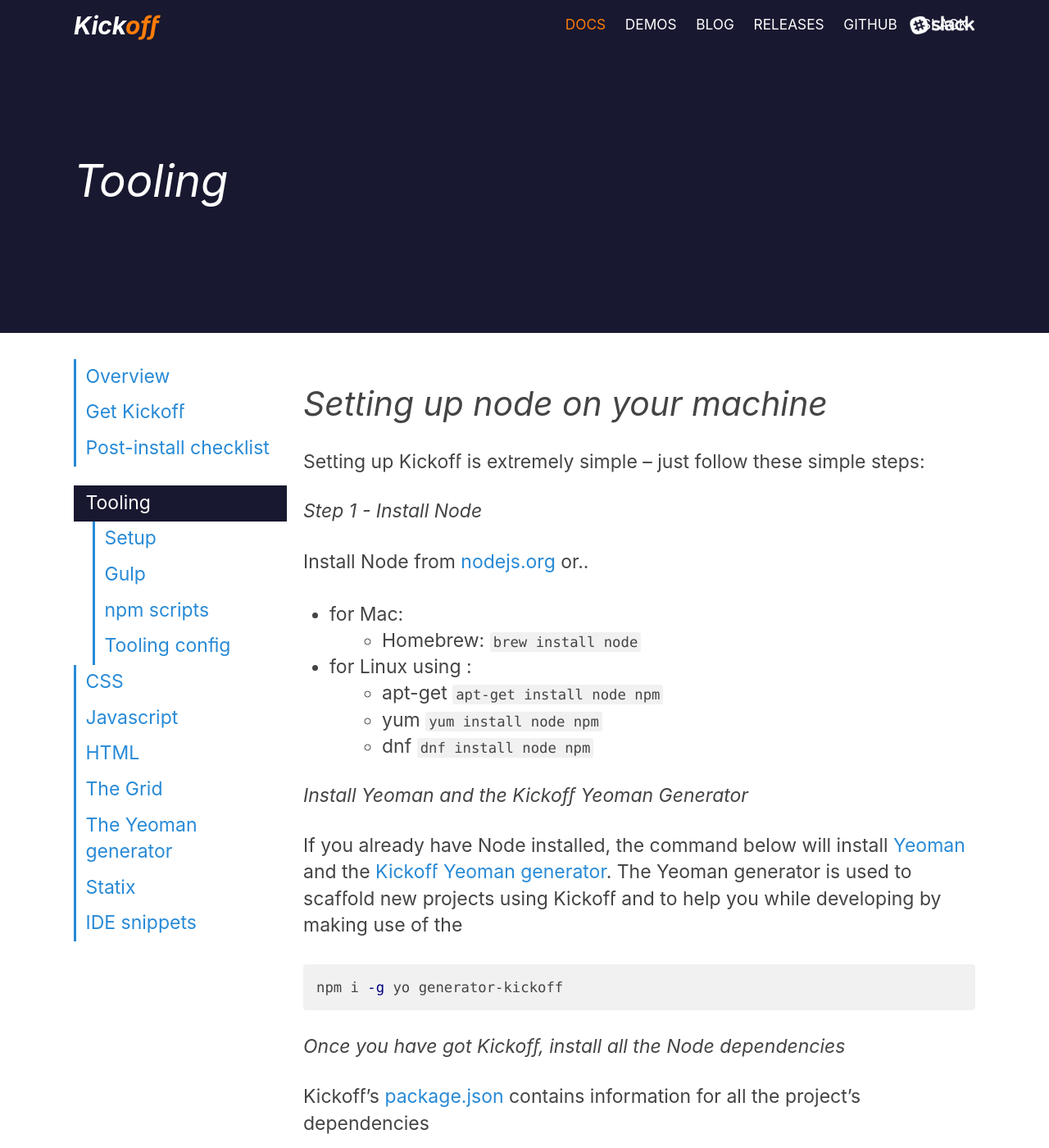
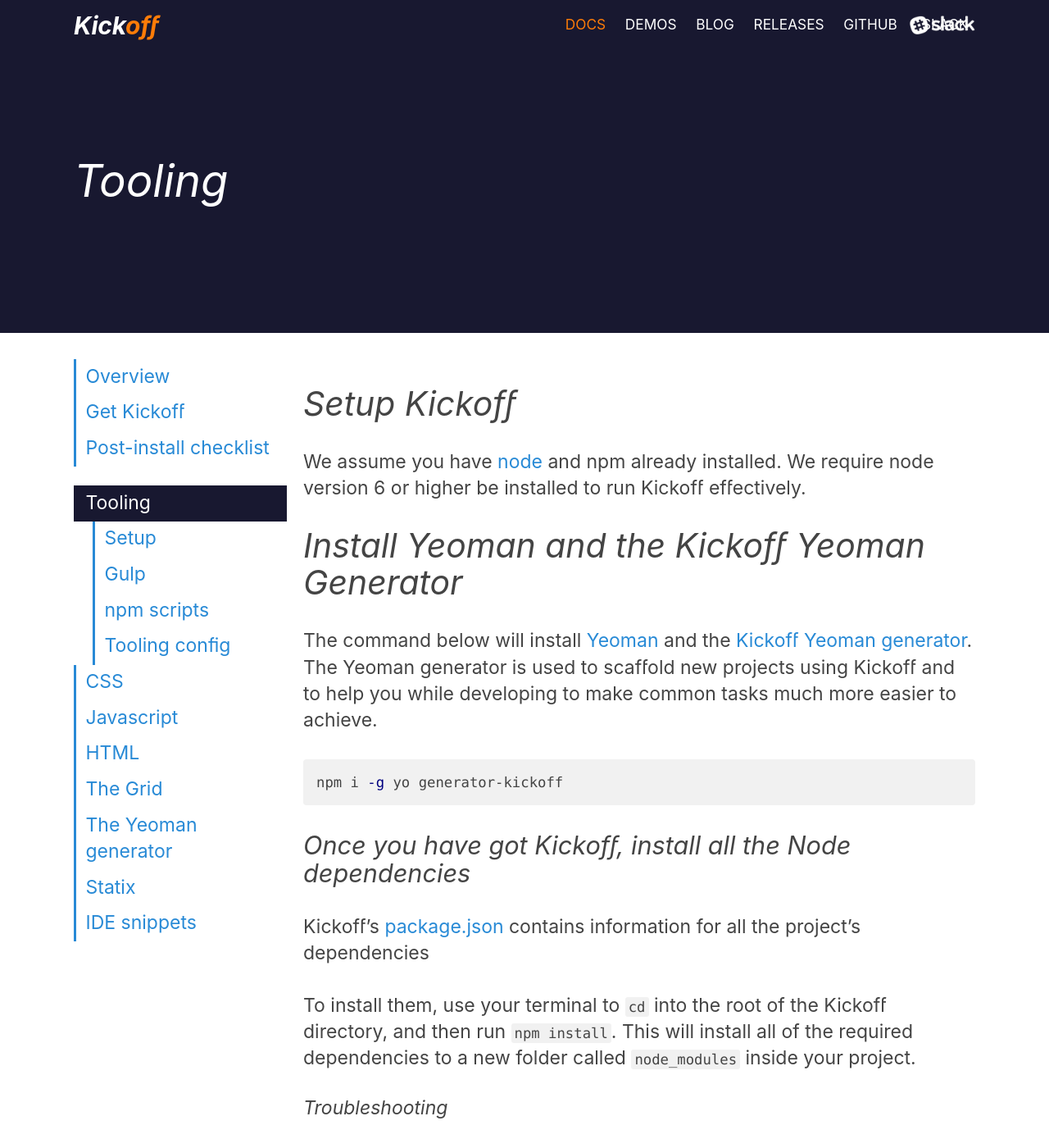
Before and after one commit to TryKickoff/trykickoff.github.io, a Jekyll site: the page built from learn/tooling.md, in a window 1280 px wide and 1400 px high. Shown: the whole window at 82% size. Built offline with Jekyll 4.4.1, drawn with Linux system fonts in a browser that asks for light colours; comment, search, counter and statistics services are not loaded.

Commit message:
docs: tooling updates

````diff
--- a/learn/tooling.md
+++ b/learn/tooling.md
@@ -17,28 +17,19 @@
 
 <a name="setup"></a>
 
-## Setting up node on your machine
-Setting up Kickoff is extremely simple – just follow these simple steps:
+## Setup Kickoff
 
-#### Step 1 - Install Node
-Install Node from [nodejs.org](https://nodejs.org/en/download/) or..
+We assume you have [node](https://nodejs.org/en/download/) and npm already installed. We require node version 6 or higher be installed to run Kickoff effectively.
 
-* for Mac:
-  * Homebrew: `brew install node`
-* for Linux using :
-  * apt-get `apt-get install node npm`
-  * yum `yum install node npm`
-  * dnf `dnf install node npm`
-
-#### Install Yeoman and the Kickoff Yeoman Generator
-If you already have Node installed, the command below will install [Yeoman](http://yeoman.io) and the [Kickoff Yeoman generator](yeoman.html). The Yeoman generator is used to scaffold new projects using Kickoff and to help you while developing by making use of the
+## Install Yeoman and the Kickoff Yeoman Generator
+The command below will install [Yeoman](http://yeoman.io) and the [Kickoff Yeoman generator](yeoman.html). The Yeoman generator is used to scaffold new projects using Kickoff and to help you while developing to make common tasks much more easier to achieve.
 
 ```sh
 npm i -g yo generator-kickoff
 ```
 
 
-#### Once you have got Kickoff, install all the Node dependencies
+### Once you have got Kickoff, install all the Node dependencies
 Kickoff's [package.json](https://github.com/trykickoff/kickoff/blob/master/package.json) contains information for all the project's dependencies
 
 To install them, use your terminal to `cd` into the root of the Kickoff directory, and then run `npm install`. This will install all of the required dependencies to a new folder called `node_modules` inside your project.
````
